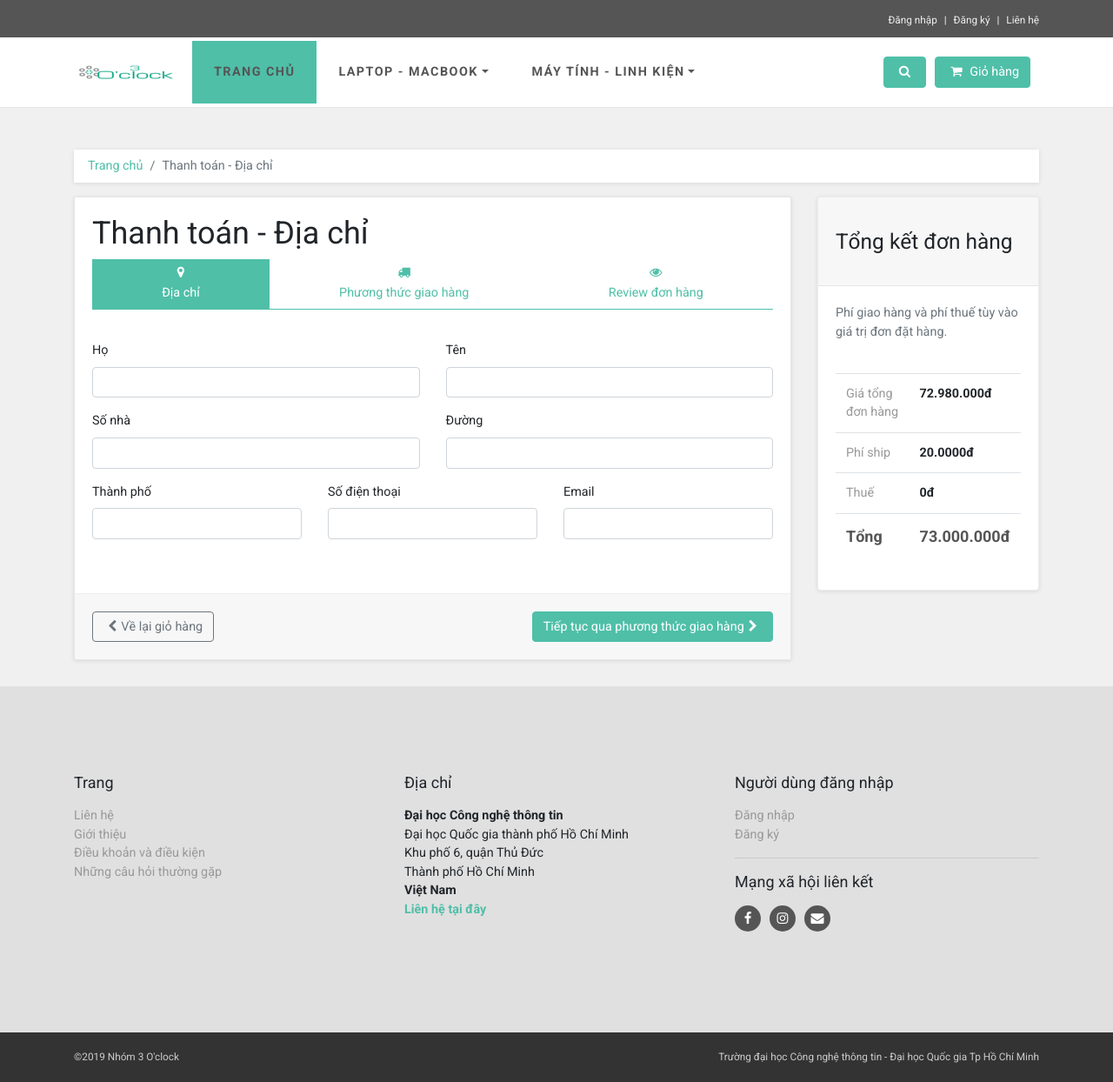
After one commit to marianhtuyet/WebProject, a Laravel app: page /checkout/checkout1 in a window 1280 px wide. The commit adds this page. Shown: the whole page at 87% size. Run offline with Laravel 8, Linux system fonts and the light colour scheme.

Commit message:
checkout
checkout

```diff
--- a/app/Http/Controllers/IndexController.php
+++ b/app/Http/Controllers/IndexController.php
@@ -206,14 +206,38 @@ class IndexController extends Controller
     }
     public function updateCard(Request $request)
     {
-//        foreach ($_SESSION["shopping_cart"] as $keys => $values) {
-//            if ($values["item_id"] == $request->id) {
-//                $_SESSION["shopping_cart"][$keys]["item_quality"] = $request->quality;
-//            }
-//        }
+        if (session_status() == PHP_SESSION_NONE) {
+            //session has not started
+            session_start();
+        }
+        if($request->ajax())
+        {
+            $key= $request->key;
+
+
+        }
+        foreach ($_SESSION["shopping_cart"] as $keys => $values) {
+
+
+                echo '<script>alert("'.$request->get('quality').'")</script>';
+        }
         return view('category.basket');
     }
+    public function getCheckout1()
+    {
+        return view('checkout.checkout1');
+    }
+    public function getCheckout2()
+    {
+        return view('checkout.checkout2');
+    }
+    public function getCheckout3()
+    {
+        return view('checkout.checkout3');
+    }
 }
+
+
 
 
 
--- /dev/null
+++ b/resources/views/checkout/checkout1.blade.php
@@ -0,0 +1,146 @@
+@extends('layout.index')
+@section('title')
+
+@endsection
+@section('style')
+
+@endsection
+@section('content')
+    <div class="container">
+        <div class="row">
+            <div class="col-lg-12">
+                <!-- breadcrumb-->
+                <nav aria-label="breadcrumb">
+                    <ol class="breadcrumb">
+                        <li class="breadcrumb-item"><a href="index.html">Trang chủ</a></li>
+                        <li aria-current="page" class="breadcrumb-item active">Thanh toán - Địa chỉ</li>
+                    </ol>
+                </nav>
+            </div>
+            <div id="checkout" class="col-lg-9">
+                <div class="box">
+                    <form method="get" action="{{route('checkout2.get')}}">
+                        <h1>Thanh toán - Địa chỉ</h1>
+                        <!--<div class="nav flex-column flex-md-row nav-pills text-center">-->
+                        <!--<a href="checkout1.html" class="nav-link flex-sm-fill text-sm-center active">-->
+                        <!--<i class="fa fa-map-marker">             -->
+                        <!--</i>Địa chỉ</a>-->
+                        <!--<a href="checkout2.html" class="nav-link flex-sm-fill text-sm-center disabled">-->
+                        <!--<i class="fa fa-truck">                 -->
+                        <!--</i>Phương thức giao hàng</a><a href="checkout4.html" class="nav-link flex-sm-fill text-sm-center disabled"> -->
+                        <!--<i class="fa fa-eye">              -->
+                        <!--</i>Review đơn hàng</a></div>-->
+                        <div class="nav flex-column flex-sm-row nav-pills"><a href="{{route('checkout1.get')}}" class="nav-link flex-sm-fill text-sm-center active">
+                                <i class="fa fa-map-marker">
+                                </i>Địa chỉ</a><a href="{{route('checkout2.get')}}" class="nav-link flex-sm-fill text-sm-center"> <i class="fa fa-truck">
+                                </i>Phương thức giao hàng</a><a href="{{route('checkout3.get')}}" class="nav-link flex-sm-fill text-sm-center "> <i class="fa fa-eye">
+                                </i>Review đơn hàng</a></div>
+
+                        <div class="content py-3">
+                            <div class="row">
+                                <div class="col-md-6">
+                                    <div class="form-group">
+                                        <label for="firstname">Họ </label>
+                                        <input id="firstname" type="text" class="form-control">
+                                    </div>
+                                </div>
+                                <div class="col-md-6">
+                                    <div class="form-group">
+                                        <label for="lastname">Tên</label>
+                                        <input id="lastname" type="text" class="form-control">
+                                    </div>
+                                </div>
+                            </div>
+                            <!-- /.row-->
+                            <div class="row">
+                                <div class="col-md-6">
+                                    <div class="form-group">
+                                        <label for="company">Số nhà</label>
+                                        <input id="company" type="text" class="form-control">
+                                    </div>
+                                </div>
+                                <div class="col-md-6">
+                                    <div class="form-group">
+                                        <label for="street">Đường</label>
+                                        <input id="street" type="text" class="form-control">
+                                    </div>
+                                </div>
+                            </div>
+                            <!-- /.row-->
+                            <div class="row">
+                                <div class="col-md-12 col-lg-4">
+                                    <div class="form-group">
+                                        <label for="city">Thành phố</label>
+                                        <input id="city" type="text" class="form-control">
+                                    </div>
+                                </div>
+                                <div class="col-md-12 col-lg-4">
+                                    <div class="form-group">
+                                        <label for="phone">Số điện thoại</label>
+                                        <input id="phone" type="text" class="form-control">
+                                    </div>
+                                </div>
+                                <div class="col-md-12 col-lg-4">
+                                    <div class="form-group">
+                                        <label for="email">Email</label>
+                                        <input id="email" type="text" class="form-control">
+                                    </div>
+                                </div>
+                            </div>
+                            <!-- /.row-->
+                        </div>
+                        <div class="box-footer d-flex justify-content-between"><a href="basket.html" class="btn btn-outline-secondary"><i class="fa fa-chevron-left"></i>Về lại giỏ hàng</a>
+                            <button type="submit" class="btn btn-primary">Tiếp tục qua phương thức giao hàng<i class="fa fa-chevron-right"></i></button>
+                        </div>
+                    </form>
+                </div>
+                <!-- /.box-->
+            </div>
+            <!-- /.col-lg-9-->
+            <div class="col-lg-3">
+                <div id="order-summary" class="card">
+                    <div class="card-header">
+                        <h3 class="mt-4 mb-4">Tổng kết đơn hàng</h3>
+                    </div>
+                    <div class="card-body">
+                        <p class="text-muted">Phí giao hàng và phí thuế tùy vào giá trị đơn đặt hàng.</p>
+                        <div class="table-responsive">
+                            <table class="table">
+                                <tbody>
+                                <tr>
+                                    <td>Giá tổng đơn hàng</td>
+                                    <th>72.980.000đ</th>
+                                </tr>
+                                <tr>
+                                    <td>Phí ship</td>
+                                    <th>20.0000đ</th>
+                                </tr>
+                                <tr>
+                                    <td>Thuế</td>
+                                    <th>0đ</th>
+                                </tr>
+                                <tr class="total">
+                                    <td>Tổng</td>
+                                    <th>73.000.000đ</th>
+                                </tr>
+                                </tbody>
+                            </table>
+                        </div>
+                    </div>
+                </div>
+            </div>
+            <!-- /.col-lg-3-->
+        </div>
+    </div>
+
+
+@endsection
+@section('script-ori')
+
+    <script src="assets/vendor/jquery/jquery.min.js"></script>
+    <script src="assets/vendor/bootstrap/js/bootstrap.bundle.min.js"></script>
+    <script src="assets/vendor/jquery.cookie/jquery.cookie.js"></script>
+    <script src="assets/vendor/owl.carousel/owl.carousel.min.js"></script>
+    <script src="assets/vendor/owl.carousel2.thumbs/owl.carousel2.thumbs.js"></script>
+    <script src="assets/js/front.js"></script>
+@endsection
--- a/routes/web.php
+++ b/routes/web.php
@@ -66,3 +66,7 @@ Route::get('category/basket','IndexController@getBasket')->name('basket.get');
 Route::get('basket/remove/{id}', 'IndexController@RemoveProduct')->name('basket.remove');
 
 Route::post('basket/updatecard','IndexController@updateCard')->name('basket.updatecard');
+
+Route::get('checkout/checkout1', 'IndexController@getCheckout1')->name('checkout1.get');
+Route::get('checkout/checkout2', 'IndexController@getCheckout2')->name('checkout2.get');
+Route::get('checkout/checkout3', 'IndexController@getCheckout3')->name('checkout3.get');
```
Also changed, not shown: resources/views/category/basket.blade.php (+33 -5 lines), resources/views/checkout/checkout2.blade.php (added, +106 -0 lines), resources/views/checkout/checkout3.blade.php (added, +124 -0 lines).
